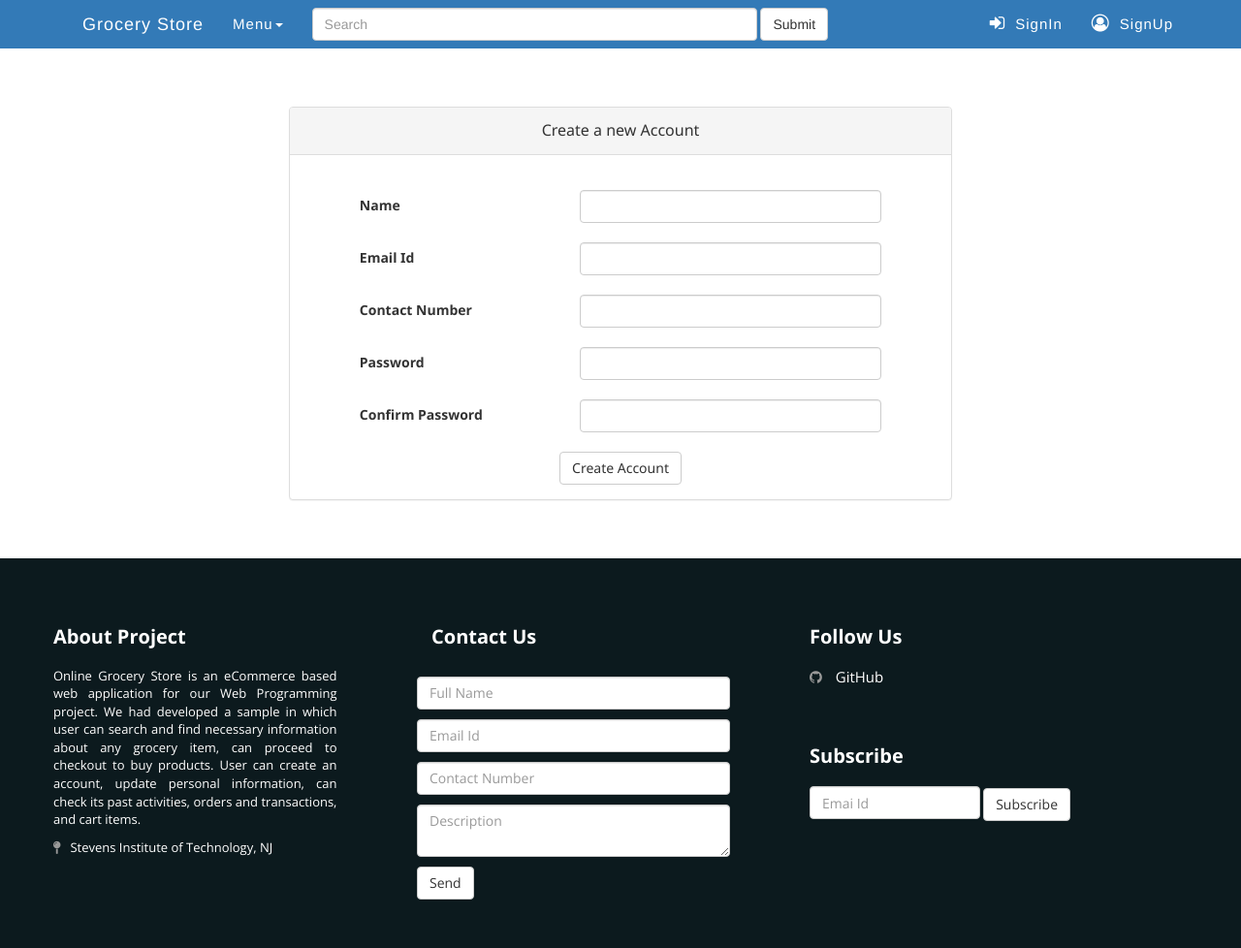
After one commit to tejangupta/AptGrocer, a Flask app: template templates/users/auth/create_new_account.html in a window 1280 px wide. The commit adds this page. Shown: the whole page at 97% size. Run offline with Flask 3, Linux system fonts and the light colour scheme; the template is opened without the code that fills it, so the values that code supplies are empty; some libraries are stand-ins or nearby versions.

Commit message:
Updating .gitgnore, modifying and adding HTML files

```diff
--- a/templates/index.html
+++ b/templates/index.html
@@ -4,7 +4,7 @@
     Online Grocery Shopping
 {% endblock %}
 
-{% block head %}
+{% block body %}
     <!-- stylesheet -->
 	<link rel="stylesheet" href="{{ url_for('static', filename='css/product/index.css') }}">
 
@@ -14,9 +14,7 @@
 			window.location.href = `/product/id/${id}`;
 		}
 	</script>
-{% endblock %}
 
-{% block body %}
     <article>
         <h1>Welcome to Online Grocery Store</h1>
         <div class="col-md-12">
--- a/templates/layout.html
+++ b/templates/layout.html
@@ -22,7 +22,6 @@
 		<script src="https://code.jquery.com/jquery-3.2.1.min.js" integrity="sha256-hwg4gsxgFZhOsEEamdOYGBf13FyQuiTwlAQgxVSNgt4=" crossorigin="anonymous"></script>
 		<script src="https://ajax.googleapis.com/ajax/libs/jquery/3.2.1/jquery.min.js"></script>
 		<script src="https://maxcdn.bootstrapcdn.com/bootstrap/3.3.7/js/bootstrap.min.js"></script>
-        {% block head %}{% endblock %}
     </head>
     <body>
         <!-- header starts from here -->
--- a/templates/product/product_added_cart.html
+++ b/templates/product/product_added_cart.html
@@ -1,7 +1,7 @@
 {% extends "layout.html" %}
 
 {% block title %}
-    Product added to the cart - AptGrocer
+    Online Grocery Shopping
 {% endblock %}
 
 {% block body %}
--- /dev/null
+++ b/templates/users/auth/create_new_account.html
@@ -0,0 +1,123 @@
+{% extends "layout.html" %}
+
+{% block title %}
+    Create an Account
+{% endblock %}
+
+{% block body %}
+    <!-- stylesheet -->
+    <link rel="stylesheet" href="{{ url_for('static', filename='css/user-gui/user-auth.css') }}">
+
+    <!-- script -->
+    <script src="/static/js/user/auth/create-account.js"></script>
+
+    <!-- Create user starts from here -->
+    <article class="auth create-new-user">
+        <!-- user create new section starts from here -->
+        <div class="panel-group" id="accordion" role="tablist" aria-multiselectable="true">
+            <!-- user create new section starts from here -->
+            <div class="panel panel-default">
+                <div class="panel-heading" role="tab" id="create-new-head">
+                    <h1 class="panel-title">Create a new Account</h1>
+                </div>
+
+                <div id="create-new-panel" class="panel-collapse collapse in" role="tabpanel" aria-labelledby="create-new-head">
+                    <div class="panel-body">
+                        <div class="col-md-12">
+                            <div class="row">
+                                <!-- user create new form starts from here -->
+                                <form id="form-user-create">
+                                    <!-- alert notification -->
+                                    <div class="row">
+                                        <div class="col-md-12">
+                                            <div id="error-create" class="alert alert-danger hidden">
+                                                <i class="fa fa-close error" id="btn-error-close" onclick="close()"></i>
+                                                <strong id="error-create-message"></strong>
+                                            </div>
+
+                                            <div id="success-create" class="alert alert-success hidden">
+                                                <i class="fa fa-spinner fa-pulse fa-fw success"></i>
+                                                <strong>You're account has been created successfully! Now preparing your dashboard.</strong>
+                                            </div>
+                                        </div>
+                                    </div>
+
+                                    <!-- username section -->
+                                    <div class="row">
+                                        <div class="col-md-4 col-md-offset-1 text-left">
+                                            <label for="name">Name</label>
+                                        </div>
+
+                                        <div class="col-md-6">
+                                            <input type="text" class="form-control" name="name" id="name"/>
+                                        </div>
+                                    </div>
+
+                                    <!-- user email id section -->
+                                    <div class="row">
+                                        <div class="col-md-4 col-md-offset-1 text-left">
+                                            <label for="email">Email Id</label>
+                                        </div>
+
+                                        <div class="col-md-6">
+                                            <input type="text" class="form-control" name="email" id="email"/>
+                                        </div>
+                                    </div>
+
+                                    <!-- user mobile section -->
+                                    <div class="row">
+                                        <div class="col-md-4 col-md-offset-1 text-left">
+                                            <label for="mobile">Contact Number</label>
+                                        </div>
+
+                                        <div class="col-md-6">
+                                            <input type="text" class="form-control" name="mobile" id="mobile" maxlength="10"/>
+
+                                            <script>
+                                                const mobileInput = document.getElementById('mobile');
+                                                mobileInput.addEventListener('input', function(event) {
+                                                const currentValue = event.target.value;
+                                                const newValue = currentValue.replace(/\D/g, '');
+                                                event.target.value = newValue.slice(0, 10);
+                                              });
+                                            </script>
+                                        </div>
+                                    </div>
+
+                                    <!-- user password section -->
+                                    <div class="row">
+                                        <div class="col-md-4 col-md-offset-1 text-left">
+                                            <label for="password">Password</label>
+                                        </div>
+
+                                        <div class="col-md-6">
+                                            <input type="password" class="form-control" name="password" id="password"/>
+                                        </div>
+                                    </div>
+
+                                    <!-- user confirm password section -->
+                                    <div class="row">
+                                        <div class="col-md-4 text-left col-md-offset-1">
+                                            <label for="confirm-password">Confirm Password</label>
+                                        </div>
+
+                                        <div class="col-md-6">
+                                            <input type="password" class="form-control" id="confirm-password"/>
+                                        </div>
+                                    </div>
+
+                                    <!-- user submit form section -->
+                                    <input type="button" class="btn btn-default" id="btn-user-create" onclick="createAccount()" value="Create Account"/>
+                                </form>
+                                <!-- user create new form ends here -->
+                            </div>
+                        </div>
+                    </div>
+                </div>
+            </div>
+            <!-- user create new sections ends here -->
+        </div>
+        <!-- user create new section ends here -->
+    </article>
+    <!-- Create user ends here -->
+{% endblock %}
```
Also changed, not shown: templates/product/product_info.html (+4 -6 lines), templates/users/auth/user_forget_password.html (added, +92 -0 lines), templates/users/auth/user_login_account.html (added, +108 -0 lines), 1 other file.
